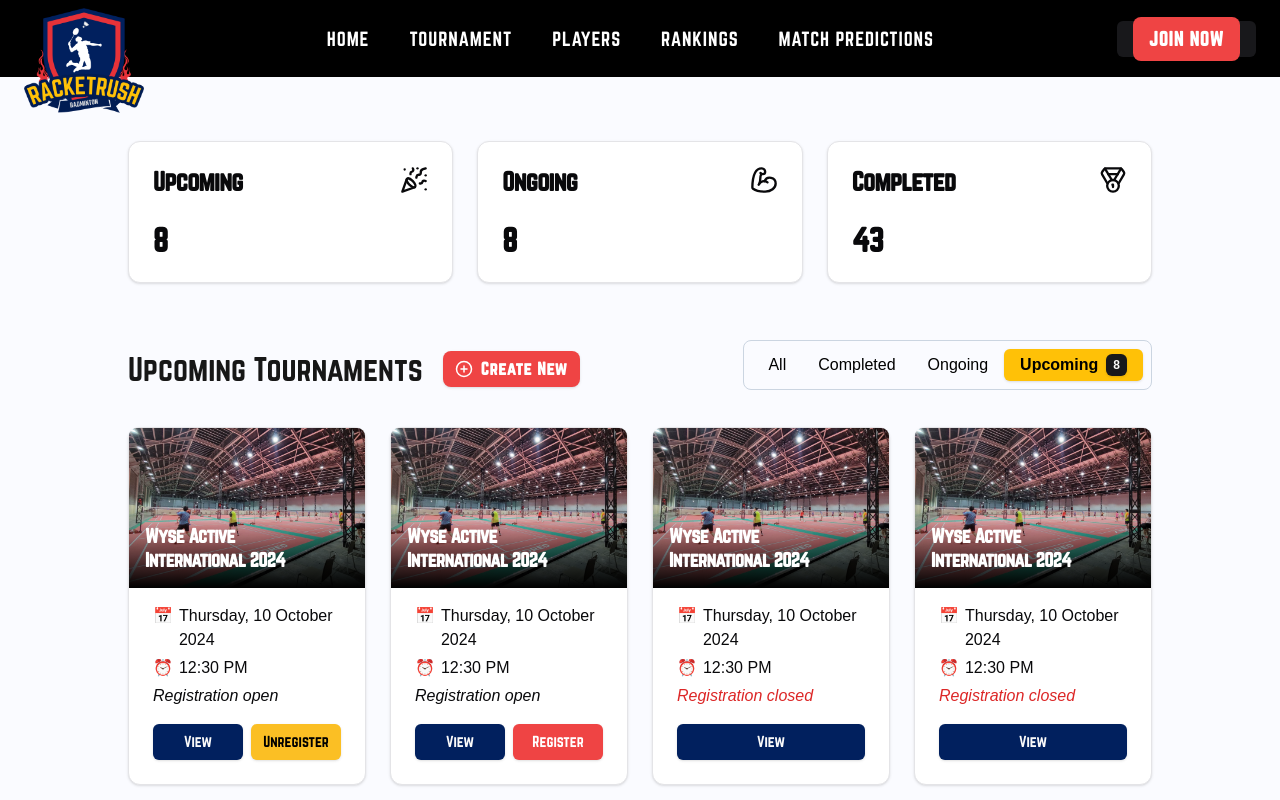
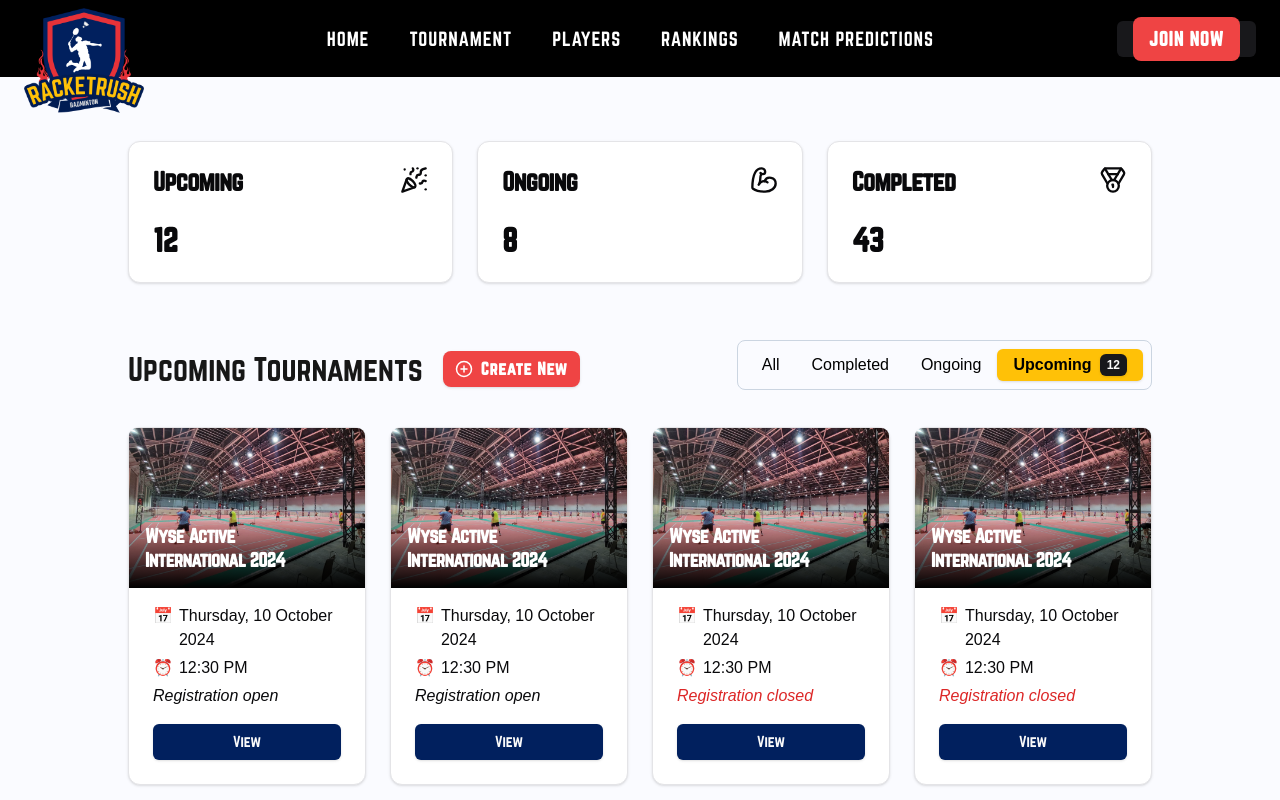
Before and after one commit to KelynWong/CSD-TMS, a Next.js app in the folder frontend/: page /tournament in a window 1280 px wide. Shown: the top 800 px of the page. Built offline with nearby package versions, Linux system fonts and the light colour scheme; no server answers; a web font is replaced by a local one.

Commit message:
oops missed out tournament pg view for public

```diff
--- a/frontend/src/app/tournament/page.tsx
+++ b/frontend/src/app/tournament/page.tsx
@@ -39,7 +39,7 @@ export default function StatsDashboard() {
                         </CardTitle>
                     </CardHeader>
                     <CardContent>
-                        <div className="text-3xl font-bold">8</div>
+                        <div className="text-3xl font-bold">12</div>
                     </CardContent>
                 </Card>
 
@@ -97,7 +97,7 @@ export default function StatsDashboard() {
                     <TabsList className="TabsList px-2 py-6 rounded-lg">
                         <TabsTrigger className="TabsTrigger text-base px-4 py-1" value="all">
                             All
-                            {activeTab === 'all' && <Badge className="ml-2 px-1.5">59</Badge>}
+                            {activeTab === 'all' && <Badge className="ml-2 px-1.5">63</Badge>}
                         </TabsTrigger>
                         <TabsTrigger className="TabsTrigger text-base px-4 py-1" value="completed">
                             Completed
@@ -109,7 +109,7 @@ export default function StatsDashboard() {
                         </TabsTrigger>
                         <TabsTrigger className="TabsTrigger text-base px-4 py-1" value="upcoming">
                             Upcoming
-                            {activeTab === 'upcoming' && <Badge className="ml-2 px-1.5">8</Badge>}
+                            {activeTab === 'upcoming' && <Badge className="ml-2 px-1.5">12</Badge>}
                         </TabsTrigger>
                     </TabsList>
                 </div>
@@ -1117,6 +1117,91 @@ export default function StatsDashboard() {
                 </TabsContent>
                 <TabsContent value="upcoming">
                     <div className="grid grid-cols-1 sm:grid-cols-2 md:grid-cols-3 lg:grid-cols-4 gap-6 my-6">
+                        {/* what public will see */}
+                        <Card>
+                            <CardHeader className="p-0 pt-20 rounded-t-lg cardImg">
+                                <div className="bg-gradient-to-t from-black to-transparent"><CardTitle className="p-4 text-lg text-white leading-6 text-pretty">Wyse Active International 2024</CardTitle></div>
+                            </CardHeader>
+                            <CardContent className="p-6 py-3">
+                                <div className="my-1 flex items-start">
+                                    <p className="mr-1.5">📅</p>
+                                    <p>Thursday, 10 October 2024</p>
+                                </div>
+                                <div className="my-1 flex items-start">
+                                    <p className="mr-1.5">⏰</p>
+                                    <p>12:30 PM</p>
+                                </div>
+                                <p className="my-1 italic">Registration open</p>
+                            </CardContent>
+                            <CardFooter>
+                                <div className="grid grid-cols-1 w-full">
+                                    <Button style={{ backgroundColor: '#01205E' }}>View</Button>
+                                </div>
+                            </CardFooter>
+                        </Card>
+                        <Card>
+                            <CardHeader className="p-0 pt-20 rounded-t-lg cardImg">
+                                <div className="bg-gradient-to-t from-black to-transparent"><CardTitle className="p-4 text-lg text-white leading-6 text-pretty">Wyse Active International 2024</CardTitle></div>
+                            </CardHeader>
+                            <CardContent className="p-6 py-3">
+                                <div className="my-1 flex items-start">
+                                    <p className="mr-1.5">📅</p>
+                                    <p>Thursday, 10 October 2024</p>
+                                </div>
+                                <div className="my-1 flex items-start">
+                                    <p className="mr-1.5">⏰</p>
+                                    <p>12:30 PM</p>
+                                </div>
+                                <p className="my-1 italic">Registration open</p>
+                            </CardContent>
+                            <CardFooter>
+                                <div className="grid grid-cols-1 w-full">
+                                    <Button style={{ backgroundColor: '#01205E' }}>View</Button>
+                                </div>
+                            </CardFooter>
+                        </Card>
+                        <Card>
+                            <CardHeader className="p-0 pt-20 rounded-t-lg cardImg">
+                                <div className="bg-gradient-to-t from-black to-transparent"><CardTitle className="p-4 text-lg text-white leading-6 text-pretty">Wyse Active International 2024</CardTitle></div>
+                            </CardHeader>
+                            <CardContent className="p-6 py-3">
+                                <div className="my-1 flex items-start">
+                                    <p className="mr-1.5">📅</p>
+                                    <p>Thursday, 10 October 2024</p>
+                                </div>
+                                <div className="my-1 flex items-start">
+                                    <p className="mr-1.5">⏰</p>
+                                    <p>12:30 PM</p>
+                                </div>
+                                <p className="my-1 italic text-red-600">Registration closed</p>
+                            </CardContent>
+                            <CardFooter>
+                                <div className="grid grid-cols-1 w-full">
+                                    <Button style={{ backgroundColor: '#01205E' }}>View</Button>
+                                </div>
+                            </CardFooter>
+                        </Card>
+                        <Card>
+                            <CardHeader className="p-0 pt-20 rounded-t-lg cardImg">
+                                <div className="bg-gradient-to-t from-black to-transparent"><CardTitle className="p-4 text-lg text-white leading-6 text-pretty">Wyse Active International 2024</CardTitle></div>
+                            </CardHeader>
+                            <CardContent className="p-6 py-3">
+                                <div className="my-1 flex items-start">
+                                    <p className="mr-1.5">📅</p>
+                                    <p>Thursday, 10 October 2024</p>
+                                </div>
+                                <div className="my-1 flex items-start">
+                                    <p className="mr-1.5">⏰</p>
+                                    <p>12:30 PM</p>
+                                </div>
+                                <p className="my-1 italic text-red-600">Registration closed</p>
+                            </CardContent>
+                            <CardFooter>
+                                <div className="grid grid-cols-1 w-full">
+                                    <Button style={{ backgroundColor: '#01205E' }}>View</Button>
+                                </div>
+                            </CardFooter>
+                        </Card>
                         {/* what user will see */}
                         <Card>
                             <CardHeader className="p-0 pt-20 rounded-t-lg cardImg">
```
